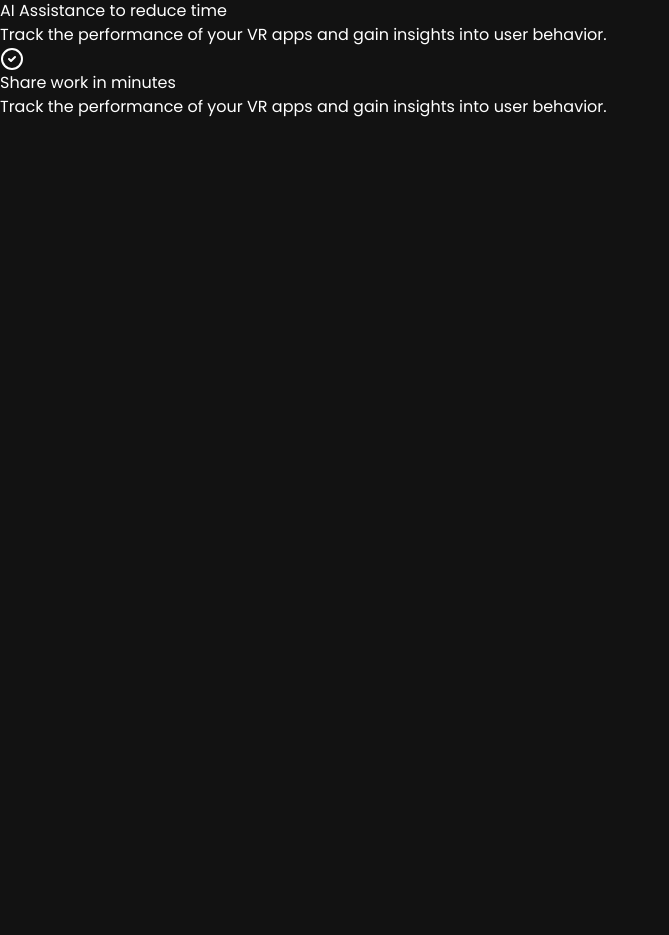
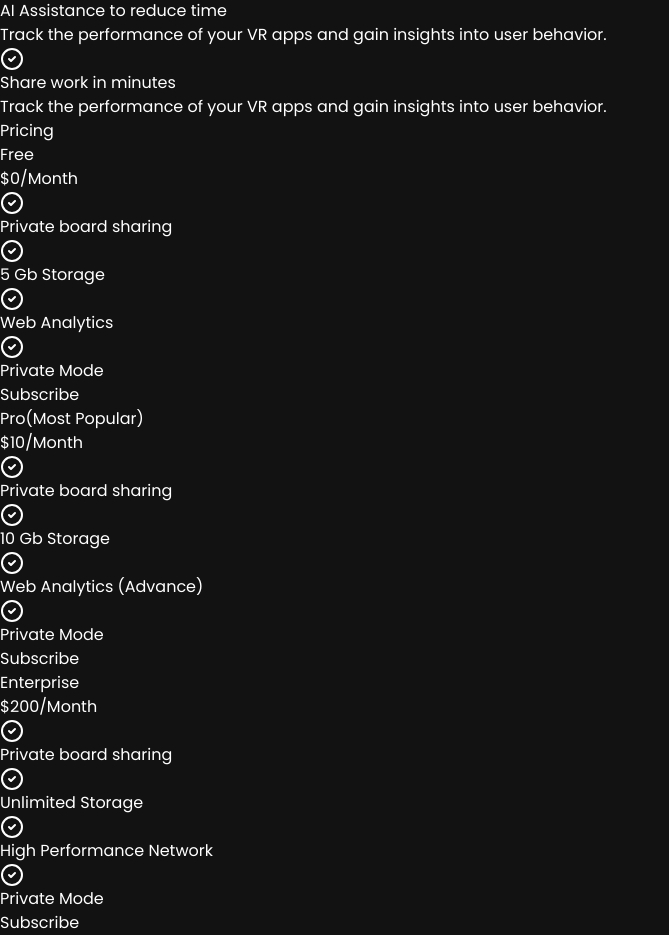
Before and after one commit to smRid/NeoVR, a React (Vite) app: page / in a window 1280 px wide. Shown: the part 2846-3781 px from the top of the page, without its empty margins (0-669 px from the left). Before the commit the page ends 2965 px from the top, so only its background shows below. Built offline with nearby package versions, Linux system fonts and the light colour scheme.

Commit message:
code update

```diff
--- a/src/App.jsx
+++ b/src/App.jsx
@@ -2,6 +2,7 @@ import Navbar from "./components/Navbar";
 import HeroSection from "./components/HeroSection";
 import FeatureSection from "./components/FeatureSection";
 import Workflow from "./components/Workflow";
+import Pricing from "./components/Pricing";
 
 export default function App() {
   return (
@@ -11,6 +12,7 @@ export default function App() {
         <HeroSection />
         <FeatureSection />
         <Workflow />
+        <Pricing />
       </div>
     </>
   )
```
